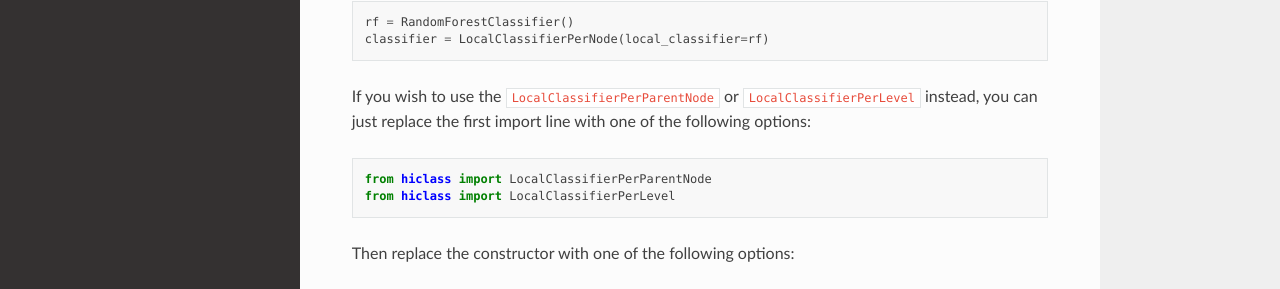
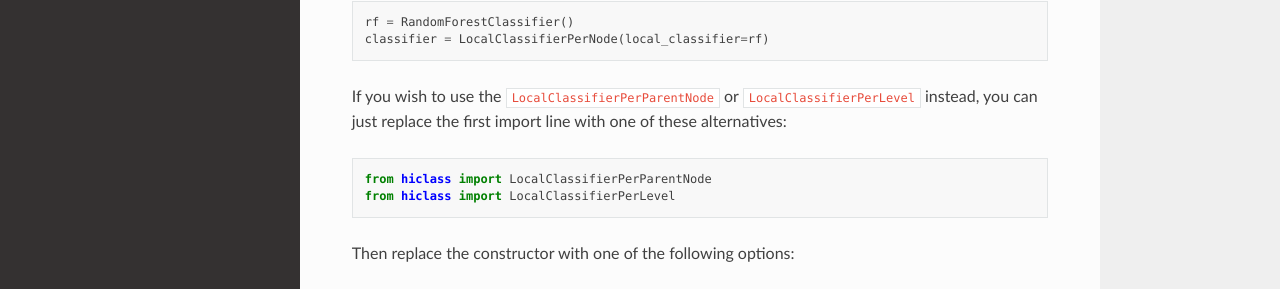
Before and after one commit to scikit-learn-contrib/hiclass, a Sphinx documentation site: the page built from docs/source/get_started/local_classifier.rst, in a window 1280 px wide and 1318 px high. Shown: the part 606-895 px from the top of the window. Built offline with Sphinx 7.4.7 and the Read the Docs theme 2.0.0, drawn with Linux system fonts in a browser that asks for light colours.

Commit message:
Update text for local hierarchical classifiers

```diff
--- a/docs/source/get_started/local_classifier.rst
+++ b/docs/source/get_started/local_classifier.rst
@@ -17,7 +17,7 @@ We will be using a :literal:`RandomForestClassifier` for each node in the :liter
     rf = RandomForestClassifier()
     classifier = LocalClassifierPerNode(local_classifier=rf)
 
-If you wish to use the :literal:`LocalClassifierPerParentNode` or :literal:`LocalClassifierPerLevel` instead, you can just replace the first import line with one of the following options:
+If you wish to use the :literal:`LocalClassifierPerParentNode` or :literal:`LocalClassifierPerLevel` instead, you can just replace the first import line with one of these alternatives:
 
 .. code-block:: python
 
```
